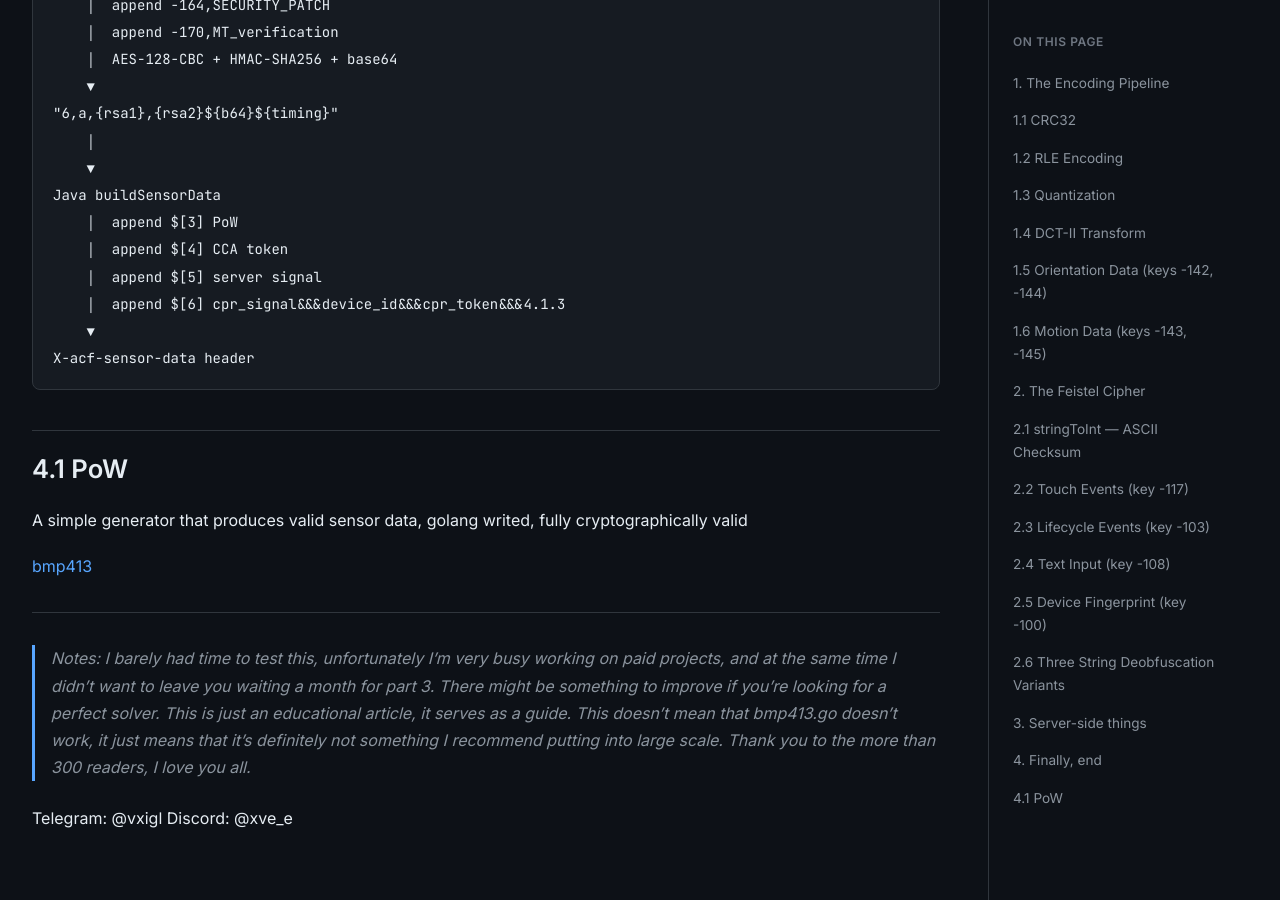
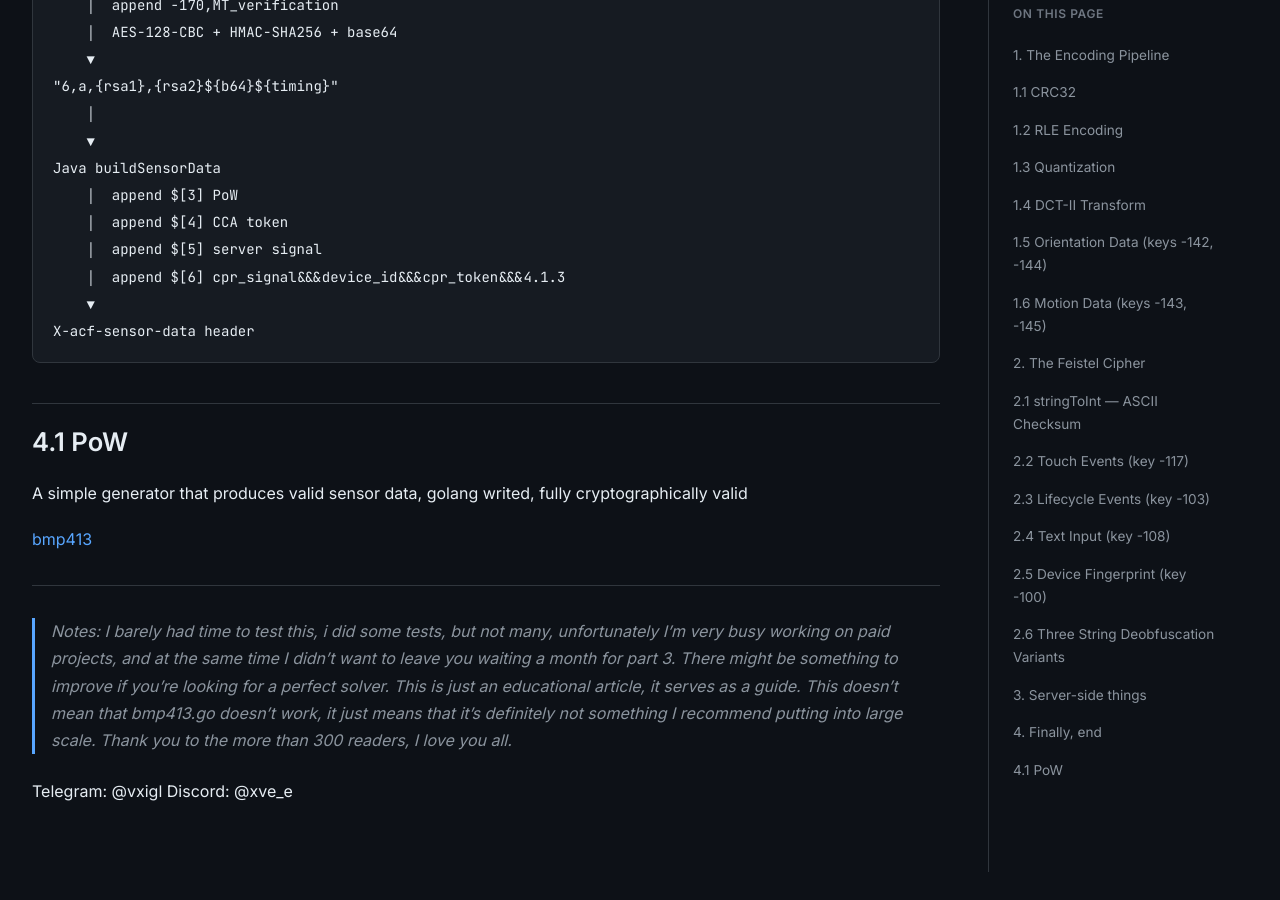
Before and after one commit to xVE-e/xVE-e.github.io, a Jekyll site: the page built from _posts/2026-03-23-analyzing-akamai-bmp-part-3.md, in a window 1280 px wide and 900 px high, scrolled down 8260 px. Built offline with Jekyll 4.4.1, drawn with Linux system fonts in a browser that asks for light colours; after the commit the page ends 9132 px from its top, so only the background shows below that; some of the changed text lies outside the part shown.

Commit message:
Update 2026-03-23-analyzing-akamai-bmp-part-3.md

```diff
--- a/_posts/2026-03-23-analyzing-akamai-bmp-part-3.md
+++ b/_posts/2026-03-23-analyzing-akamai-bmp-part-3.md
@@ -298,7 +298,7 @@ A simple generator that produces valid sensor data, golang writed, fully cryptog
 ---
 
 
->Notes: I barely had time to test this, unfortunately I'm very busy working on paid projects, and at the same time I didn't want to leave you waiting a month for part 3. There might be something to improve if you're looking for a perfect solver. This is just an educational article, it serves as a guide. This doesn't mean that bmp413.go doesn't work, it just means that it's definitely not something I recommend putting into large scale. Thank you to the more than 300 readers, I love you all.
+>Notes: I barely had time to test this, i did some tests, but not many, unfortunately I'm very busy working on paid projects, and at the same time I didn't want to leave you waiting a month for part 3. There might be something to improve if you're looking for a perfect solver. This is just an educational article, it serves as a guide. This doesn't mean that bmp413.go doesn't work, it just means that it's definitely not something I recommend putting into large scale. Thank you to the more than 300 readers, I love you all.
 
 Telegram: @vxigl
 Discord: @xve_e
```
Also changed, not shown: other parts of _posts/2026-03-23-analyzing-akamai-bmp-part-3.md (+1 -1 lines).
